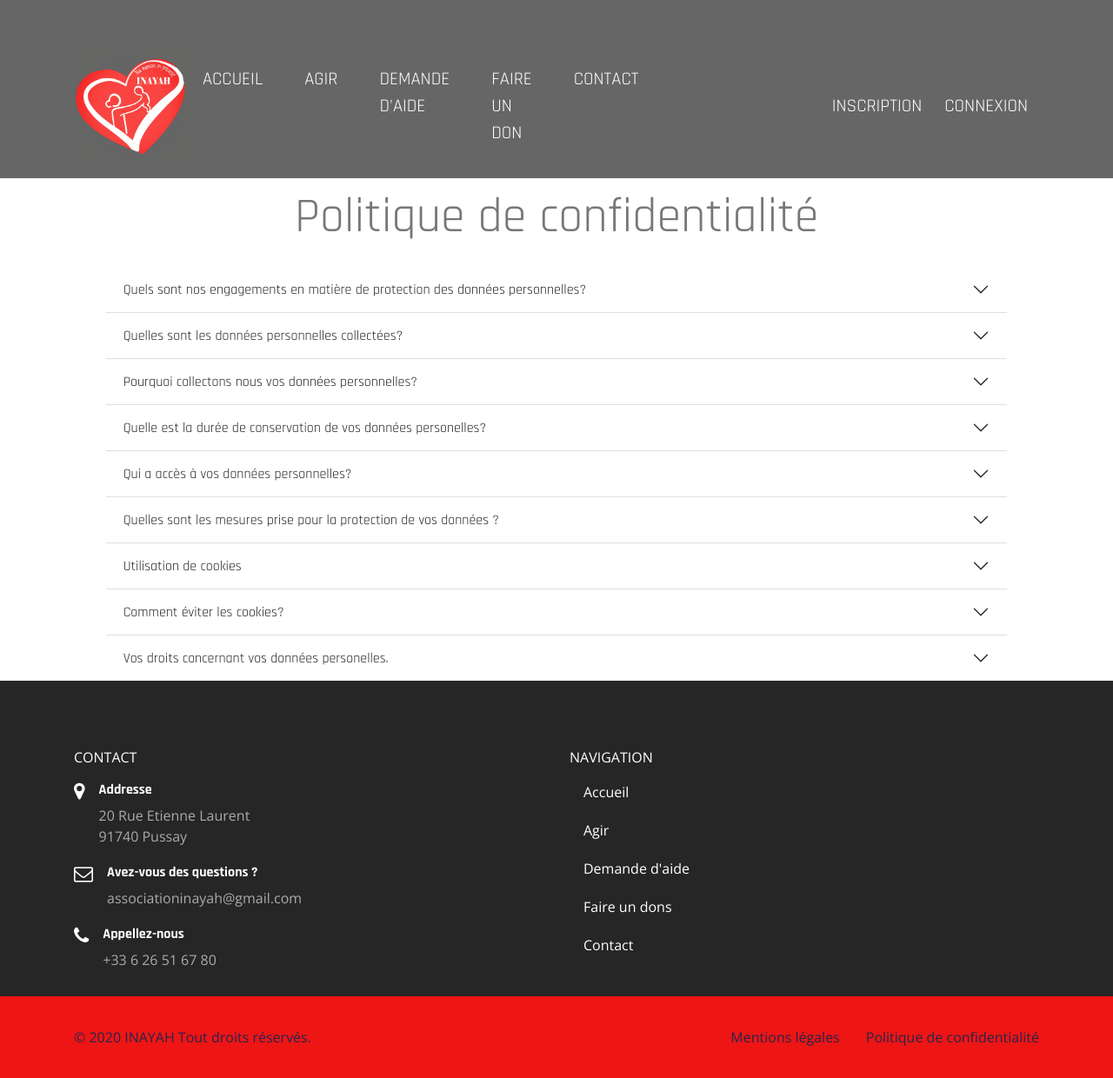
After one commit to ettani/inayah, a Symfony app: template templates/default/politiqueconfidentialite.html.twig in a window 1280 px wide. The commit adds this page. Shown: the whole page at 87% size. Run offline with Twig, Linux system fonts and the light colour scheme; the template is opened without the code that fills it, so the values that code supplies are empty; some libraries are stand-ins or nearby versions.

Commit message:
Accueil, pages légales etc...

```diff
--- a/src/Controller/DefaultController.php
+++ b/src/Controller/DefaultController.php
@@ -47,4 +47,7 @@ class DefaultController extends AbstractController
             'post' => $post
         ]);
     }
+
+
+
 }
--- a/templates/base.html.twig
+++ b/templates/base.html.twig
@@ -8,6 +8,9 @@
     <title>{% block title %}Welcome!{% endblock %}</title>
     {% block stylesheets %}
         <!-- Stylesheets & Fonts -->
+        <!-- CSS only -->
+        <link href="https://cdn.jsdelivr.net/npm/bootstrap@5.0.0-beta1/dist/css/bootstrap.min.css" rel="stylesheet" integrity="sha384-giJF6kkoqNQ00vy+HMDP7azOuL0xtbfIcaT9wjKHr8RbDVddVHyTfAAsrekwKmP1" crossorigin="anonymous">
+
         <!-- Google Fonts -->
         <link href="https://fonts.googleapis.com/css?family=Open+Sans:400,400i,700,700i%7CRajdhani:400,600,700"
               rel="stylesheet">
@@ -31,6 +34,9 @@
 {% endblock %}
 {% include 'components/_footer.html.twig' %}
 {% block javascripts %}
+    <!-- JavaScript Bundle with Popper -->
+    <script src="https://cdn.jsdelivr.net/npm/bootstrap@5.0.0-beta1/dist/js/bootstrap.bundle.min.js" integrity="sha384-ygbV9kiqUc6oa4msXn9868pTtWMgiQaeYH7/t7LECLbyPA2x65Kgf80OJFdroafW" crossorigin="anonymous"></script>
+
     <script src="https://cdnjs.cloudflare.com/ajax/libs/jquery/3.5.1/jquery.min.js"
             integrity="sha512-bLT0Qm9VnAYZDflyKcBaQ2gg0hSYNQrJ8RilYldYQ1FxQYoCLtUjuuRuZo+fjqhx/qtq/1itJ0C2ejDxltZVFg=="
             crossorigin="anonymous"></script>
--- a/templates/components/_footer.html.twig
+++ b/templates/components/_footer.html.twig
@@ -184,8 +184,8 @@
             <div
                     class="footer-content text-center text-lg-left d-lg-flex justify-content-between align-items-center">
                 <p class="mb-0" data-aos="fade-right" data-aos-offset="0">&copy; 2020 INAYAH Tout droits réservés.</p>
-                <p class="mb-0" data-aos="fade-left" data-aos-offset="0"><a href="#">Conditions d'utilisation</a><a
-                            href="#">Politique de confidentialité
+                <p class="mb-0" data-aos="fade-left" data-aos-offset="0"><a href="{{ path('mentions_legales') }}">Mentions légales</a><a
+                            href="{{ path('politique_confidentalite') }}">Politique de confidentialité
                     </a></p>
             </div>
         </div>
--- a/templates/components/_header.html.twig
+++ b/templates/components/_header.html.twig
@@ -30,14 +30,17 @@
                     <li class="nav-item"><a class="nav-link" href="#">Accueil</a></li>
                     <li class="nav-item"><a class="nav-link" href="#">Agir</a></li>
                     <li class="nav-item"><a class="nav-link" href="#">Demande d'aide</a></li>
-                    <li class="nav-item"><a class="nav-link" href="#">Faire un don</a></li>
+                    <li class="nav-item"><a class="nav-link" href="https://www.helloasso.com/associations/association-inayah/formulaires/2?fbclid=IwAR1lpUqMy1tKNt636OkD3_wddfvKpDGpR6Ouy5et34zM2Hxguhvg6a5lhqQ">Faire un don</a></li>
                     <li class="nav-item"><a class="nav-link" href="#">Contact</a></li>
-                    <li class="nav-item"><a class="nav-link" href="#">Mon compte</a></li>
+
+
                 </ul>
 
             </div>
             <div class="collapse navbar-collapse justify-content-end" id="navbarSupportedContent">
                 <ul class="navbar-nav">
+
+
                     {% if is_granted('IS_AUTHENTICATED_FULLY') %}
 
                         {% if is_granted('ROLE_ADMIN') %}
@@ -45,13 +48,13 @@
                             <li class="nav-item"><a class="nav-link" href="{{ path('post_create') }}">Rédiger un Article</a></li>
                             <li class="nav-item"><a class="nav-link" href="#">Administration</a></li>
                         {% endif %}
-                        {% else %}
-                            <li class="nav-item"> <a class="nav-link" href="{{ path('user_create') }}">Inscription</a></li>
-                            <li class="nav-item"><a class="nav-link" href="{{ path('app_login') }}">Connexion</a></li>
 
-
+                        {% if is_granted('ROLE_USER') %}
+                            <li class="nav-item"><a class="nav-link" href="#">Mon compte</a></li>
+                        {% endif %}
                     {% endif %}
-
+                    <a class="nav-link" href="#">Inscription</a>
+                    <a class="nav-link" href="#">Connexion</a>
                 </ul>
 
             </div>
--- /dev/null
+++ b/templates/default/politiqueconfidentialite.html.twig
@@ -0,0 +1,271 @@
+{% extends "base.html.twig" %}
+
+{% block title %}Politique confidentialite{% endblock %}
+
+{% block body %}
+
+    <div class="p-3 mx-auto text-center">
+        <h1 class="display-4" style="margin-top: 200px">Politique de confidentialité</h1>
+    </div>
+
+    <div class="accordion accordion-flush  col-10 text-center container" id="accordionFlushExample">
+        <div class="accordion-item">
+            <h2 class="accordion-header" id="flush-headingOne">
+                <button class="accordion-button collapsed" type="button" data-bs-toggle="collapse"
+                        data-bs-target="#flush-collapseOne" aria-expanded="false" aria-controls="flush-collapseOne">
+                    Quels sont nos engagements en matière de protection des données personnelles?
+                </button>
+            </h2>
+            <div id="flush-collapseOne" class="accordion-collapse collapse" aria-labelledby="flush-headingOne"
+                 data-bs-parent="#accordionFlushExample">
+                <div class="accordion-body">INAYAH, en sa qualité de responsable de traitement, s’engage à
+                    traiter et protéger vos données personnelles collectées conformément aux dispositions de la Loi
+                    n°78-17 du 6 janvier 1978 relative à l’informatique, aux fichiers et aux libertés dite loi «
+                    Informatique et Libertés », et au Règlement européen du 25 mai 2018 sur la protection des données («
+                    RGPD »). Cet engagement vaut pour l’ensemble des données personnelles qu'elle collecte via ce site
+                    et/ou au travers de tout support numérique ou papier.<br><br>
+
+                    Plus particulièrement, INAYAH s’engage à respecter les principes suivants :<br><br>
+
+                    -Vos données personnelles sont traitées de manière licite, loyale et transparente (licéité, loyauté,
+                    transparence) ;<br>
+                    -vos données personnelles sont collectées pour des finalités déterminées, explicites et légitimes,
+                    et
+                    ne sont pas traitées ultérieurement d’une manière incompatible avec ces finalités (limitation des
+                    finalités) ;<br>
+                    -vos données personnelles sont conservées de manière adéquate, pertinente et sont limitées à ce qui
+                    est nécessaire au regard des finalités pour lesquelles elles sont traitées (minimisation des
+                    données) ;<br>
+                    -vos données personnelles sont exactes, tenues à jour et toutes les mesures raisonnables sont prises
+                    pour que les données inexactes, eu égard aux finalités pour lesquelles elles sont traitées, soient
+                    effacées ou rectifiées sans tarder (exactitude).<br><br>
+
+
+                    Pour toute information sur la protection des données personnelles, vous pouvez également consulter
+                    le site de la Commission Informatique et Liberté <a href="https://www.cnil.fr/"></a> .
+                </div>
+            </div>
+        </div>
+        <div class="accordion-item">
+            <h2 class="accordion-header" id="flush-headingTwo">
+                <button class="accordion-button collapsed" type="button" data-bs-toggle="collapse"
+                        data-bs-target="#flush-collapseTwo" aria-expanded="false" aria-controls="flush-collapseTwo">
+                    Quelles sont les données personnelles collectées?
+                </button>
+            </h2>
+            <div id="flush-collapseTwo" class="accordion-collapse collapse" aria-labelledby="flush-headingTwo"
+                 data-bs-parent="#accordionFlushExample">
+                <div class="accordion-body">Les données personnelles que nous collectons sur ce site, sur les supports
+                    numériques ou papier sont les suivantes :<br><br>
+
+                    -Des données d’identification : civilité, nom, prénom, date de naissance ou âge<br>
+                    -Des données de contact : adresse postale, e-mail, numéro(s) de téléphone, préférence de contact<br>
+                    -Des données de gestion : historique de vos dons, numéro de donateur, informations de contact,
+                    <br>
+                    -Des données de connexion : date, heure, adresse IP, logiciels et matériels, pages consultées
+                    Le caractère obligatoire ou facultatif des données vous est signalé lors de la collecte par un
+                    astérisque. De fait, si vous ne souhaitez pas fournir ces données personnelles, vous ne pourrez pas
+                    accéder aux services ou fonctionnalités en question.<br><br>
+
+                    Certaines données sont collectées automatiquement du fait de vos actions sur le site.
+
+                </div>
+            </div>
+        </div>
+        <div class="accordion-item">
+            <h2 class="accordion-header" id="flush-headingThree">
+                <button class="accordion-button collapsed" type="button" data-bs-toggle="collapse"
+                        data-bs-target="#flush-collapseThree" aria-expanded="false" aria-controls="flush-collapseThree">
+                    Pourquoi collectons nous vos données personnelles?
+                </button>
+            </h2>
+            <div id="flush-collapseThree" class="accordion-collapse collapse" aria-labelledby="flush-headingThree"
+                 data-bs-parent="#accordionFlushExample">
+                <div class="accordion-body">INAYAH utilise vos données personnelles principalement pour les
+                    finalités suivantes :<br><br>
+
+                    -Vous permettre de vous engager à nos côtés à travers des appels à votre générosité, la signature de
+                    pétition, l’inscription à un de nos programmes d’engagement (devenir bénévole, etc.)<br>
+                    -Répondre à vos demandes d’information sur notre mission, nos campagnes, nos programmes, nos actions
+                    urgentes ;<br>
+                    -Vous transmettre notre communication institutionnelle et externe (brochures, guide, newsletter,
+                    <br>
+                    -Assurer la gestion de la relation donateur, adhérent, bénévole et testateur ainsi que celle des
+                    potentiels donateurs et testateurs ;<br>
+                    -Assurer le traitement des dons et l’envoi du reçu fiscal<br>
+                    -Recueillir les données à des fins statistiques et d’amélioration de la qualité de service
+                </div>
+            </div>
+        </div>
+
+
+        <div class="accordion-item">
+            <h2 class="accordion-header" id="flush-headingFour">
+                <button class="accordion-button collapsed" type="button" data-bs-toggle="collapse"
+                        data-bs-target="#flush-collapseFour" aria-expanded="false" aria-controls="flush-collapseFour">
+                    Quelle est la durée de conservation de vos données personelles?
+                </button>
+            </h2>
+            <div id="flush-collapseFour" class="accordion-collapse collapse" aria-labelledby="flush-headingFour"
+                 data-bs-parent="#accordionFlushExample">
+                <div class="accordion-body">Nous conservons vos données personnelles pendant la durée strictement
+                    nécessaires aux finalités pour lesquelles elles sont collectées.
+
+
+                </div>
+            </div>
+        </div>
+
+
+
+        <div class="accordion-item">
+            <h2 class="accordion-header" id="flush-headingFive">
+                <button class="accordion-button collapsed" type="button" data-bs-toggle="collapse"
+                        data-bs-target="#flush-collapseFive" aria-expanded="false" aria-controls="flush-collapseFive">
+                    Qui a accès à vos données personnelles?
+                </button>
+            </h2>
+            <div id="flush-collapseFive" class="accordion-collapse collapse" aria-labelledby="flush-headingFive"
+                 data-bs-parent="#accordionFlushExample">
+                <div class="accordion-body"> L’accès à vos données personnelles
+                    est limité aux services d’INAYAH et aux tiers mandatés par INAYAH pour mener à bien le
+                    traitement. Ces tiers sont scrupuleusement sélectionnés par INAYAH et contractuellement tenus
+                    de garantir des conditions de sécurité et de protection de vos données à caractère personnel telles
+                    que prévues par la réglementation française et européenne.<br><br>
+
+                    Vos données personnelles ne sont pas transmises ou cédées à des tiers, à l’exception de nos
+                    partenaires du secteur caritatif.
+
+
+                </div>
+            </div>
+        </div>
+
+        <div class="accordion-item">
+            <h2 class="accordion-header" id="flush-headingSix">
+                <button class="accordion-button collapsed" type="button" data-bs-toggle="collapse"
+                        data-bs-target="#flush-collapseSix" aria-expanded="false" aria-controls="flush-collapseSix">
+                    Quelles sont les mesures prise pour la protection de vos données ?
+                </button>
+            </h2>
+            <div id="flush-collapseSix" class="accordion-collapse collapse" aria-labelledby="flush-headingSix"
+                 data-bs-parent="#accordionFlushExample">
+                <div class="accordion-body"> INAYAH ainsi que les tiers mandatés par INAYAH, susceptibles
+                    de collecter ou traiter vos données, s’engagent à garantir la sécurité, la confidentialité et
+                    l’intégrité de vos données personnelles. Ainsi, nous mettons en œuvre des mesures techniques,
+                    physiques et organisationnelles nécessaires pour prévenir, dans la mesure du possible, toute
+                    altération, perte ou accès non autorisé à vos données personnelles.
+
+
+                </div>
+            </div>
+        </div>
+
+
+        <div class="accordion-item">
+            <h2 class="accordion-header" id="flush-headingSeven">
+                <button class="accordion-button collapsed" type="button" data-bs-toggle="collapse"
+                        data-bs-target="#flush-collapseSeven" aria-expanded="false" aria-controls="flush-collapseSeven">
+                    Utilisation de cookies
+                </button>
+            </h2>
+            <div id="flush-collapseSeven" class="accordion-collapse collapse" aria-labelledby="flush-headingSeven"
+                 data-bs-parent="#accordionFlushExample">
+                <div class="accordion-body"> Le site web d’INAYAH peuvent être amenés à inscrire et utiliser
+                    des « cookies ». Un cookie est un petit fichier texte ou un ensemble de données qu’un site web peut
+                    envoyer ou sauvegarder sur votre ordinateur lorsque vous le visitez. Plus spécifiquement, il s’agit
+                    de chaînes de caractères déposées sur le disque dur de votre ordinateur. Le cookie n’a pour but que
+                    de vous simplifier la navigation sur nos sites web lors de vos visites ultérieures. <br><br>
+
+                    Nos sites Internet peuvent utiliser des cookies afin :<br><br>
+
+                    de garder en mémoire vos identifiants. Cela vous permettant de ne pas avoir à retaper vos
+                    informations déjà complétées ultérieurement.
+                    d’élaborer des statistiques sur la navigation de nos sites afin de nous adapter à votre comportement
+                    en tant qu’internaute.<br>
+                    Il existe deux types de cookie :<br><br>
+
+                    le premier enregistre un fichier qui peut rester sur votre ordinateur pendant une période prolongée
+                    même une fois que vous l’avez éteint. Ces cookies peuvent par exemple servir à indiquer à un
+                    visiteur les mises à jour d’un site web depuis sa dernière visite sur ce site.
+                    le second est appelé « cookie de session » : lorsque vous visitez un site web, les cookies de
+                    session sont temporairement mémorisés dans votre ordinateur. Ils servent par exemple à identifier
+                    quelle langue vous avez sélectionnée sur le site web. Les cookies de session ne restent pas
+                    longtemps sur votre ordinateur, ils disparaissent lorsque vous fermez votre navigateur Internet.
+
+
+                </div>
+            </div>
+        </div>
+
+        <div class="accordion-item">
+            <h2 class="accordion-header" id="flush-headingEight">
+                <button class="accordion-button collapsed" type="button" data-bs-toggle="collapse"
+                        data-bs-target="#flush-collapseEight" aria-expanded="false" aria-controls="flush-collapseEight">
+                    Comment éviter les cookies?
+                </button>
+            </h2>
+            <div id="flush-collapseEight" class="accordion-collapse collapse" aria-labelledby="flush-headingEight"
+                 data-bs-parent="#accordionFlushExample">
+                <div class="accordion-body"> La plupart des navigateurs Internet vous permettent de paramétrer le
+                    navigateur afin qu’il bloque les cookies, pour qu’il les efface de votre disque dur ou pour qu’il
+                    vous signale lorsqu’une page web contient des cookies avant qu’un cookie ne soit mémorisé.
+
+                    Pour empêcher le téléchargement de cookies ou pour contrôler la manière dont ils sont utilisés sur
+                    votre ordinateur consultez les instructions d’utilisation ou la rubrique d’aide de votre navigateur
+                    ou rendez-vous sur : www.cnil.fr/fr/cookies-les-outils-pour-les-maitriser.
+
+                    Remarque : il est possible que certaines de nos pages web ne fonctionnent pas correctement sans
+                    cookie.
+
+
+                </div>
+            </div>
+        </div>
+
+        <div class="accordion-item">
+            <h2 class="accordion-header" id="flush-headingNine">
+                <button class="accordion-button collapsed" type="button" data-bs-toggle="collapse"
+                        data-bs-target="#flush-collapseNine" aria-expanded="false" aria-controls="flush-collapseNine">
+                    Vos droits concernant vos données personelles.
+                </button>
+            </h2>
+            <div id="flush-collapseNine" class="accordion-collapse collapse" aria-labelledby="flush-headingNine"
+                 data-bs-parent="#accordionFlushExample">
+                <div class="accordion-body"> Conformément à la loi « Informatique et Libertés » et au Règlement européen
+                    du 25 mai 2018 sur la protection des données (« RGPD »), vous bénéficiez d’un droit d’accès, de
+                    rectification et d’effacement de vos données personnelles, d’un droit de limitation et d’opposition
+                    à leur traitement, ainsi qu’un droit à leur potabilité. Vous disposez également du droit de définir
+                    du sort de vos données à caractère personnel « post-mortem ». <br><br>
+
+                    Ces droits s’exercent auprès de notre Service Relations Donateurs par email ou par courrier à
+                    l’adresse suivante :<br><br>
+
+                    INAYAH
+                    20 Rue Etienne Laurent
+                    91740 Pussay
+
+                    Toute demande d’exercice de vos droits doit être accompagnée d’une copie d'une pièce d'identité en
+                    cours de validité sauf si les éléments communiqués dans le cadre de votre demande permettent de vous
+                    identifier de façon certaine.
+
+                    Vous pouvez également introduire une réclamation auprès de la CNIL.
+                    Elle peut être saisie en ligne : www.cnil.fr/fr/plaintes/internet ou par courrier au 3 place de
+                    Fontenoy, TSA80715-77334.
+
+                    Sauf opposition de votre part, INAYAH est susceptible de partager les données relatives à ses
+                    donateurs avec d’autres organismes du secteur caritatif.
+
+
+                </div>
+            </div>
+        </div>
+
+
+    </div>
+
+
+
+
+
+{% endblock %}
```
Also changed, not shown: config/routes.yaml (+12 -0 lines), templates/default/mentionslegales.html.twig (added, +46 -0 lines).
